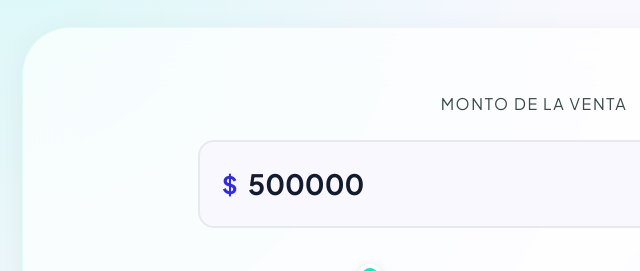
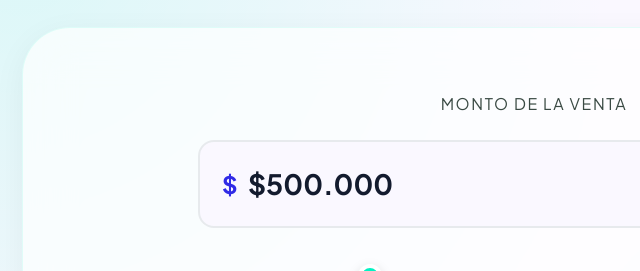
Before and after one commit to daniellavaala/kintux, a plain HTML site: page index.html in a window 1280 px wide. Shown: the part 2606-2877 px from the top of the page, 106-746 px from the left. Drawn offline with nearby package versions, Linux system fonts and the light colour scheme.

Commit message:
Update index.html

```diff
--- a/index.html
+++ b/index.html
@@ -306,7 +306,13 @@
 <label class="block font-label-md text-on-surface-variant mb-6 uppercase tracking-widest text-center">Monto de la Venta</label>
 <div class="relative group mb-8">
 <span class="absolute left-6 top-1/2 -translate-y-1/2 text-brand-blue font-bold text-2xl">$</span>
-<input class="w-full bg-surface border-2 border-outline-variant/30 rounded-2xl py-6 pl-12 pr-6 text-headline-md font-bold text-on-surface focus:border-brand-neon focus:ring-0 transition-all" id="saleAmount" type="number" min="10000" max="2000000" step="10000" value="500000"/>
+<input
+  class="w-full bg-surface border-2 border-outline-variant/30 rounded-2xl py-6 pl-12 pr-6 text-headline-md font-bold text-on-surface focus:border-brand-neon focus:ring-0 transition-all"
+  id="saleAmount"
+  type="text"
+  value="$500.000"
+  readonly
+/>
 </div>
 <input class="w-full" id="saleRange" max="2000000" min="10000" step="10000" type="range" value="500000"/>
 </div><div class="grid grid-cols-1 lg:grid-cols-2 gap-12">
@@ -369,8 +375,11 @@
 <script>
   const IVA_CHILE = 0.19;
 
-  const KINTUX_COMMISSION = 0.006; // 0.6%
-  const OTHERS_COMMISSION = 0.0079; // 0.79%
+  const MIN_AMOUNT = 10000;
+  const MAX_AMOUNT = 2000000;
+
+  const KINTUX_COMMISSION = 0.006;
+  const OTHERS_COMMISSION = 0.0079;
 
   const saleAmount = document.getElementById("saleAmount");
   const saleRange = document.getElementById("saleRange");
@@ -396,17 +405,13 @@
     const iva = commission * IVA_CHILE;
     const net = amount - commission - iva;
 
-    return {
-      commission,
-      iva,
-      net
-    };
+    return { commission, iva, net };
   }
 
   function updateCalculators(value) {
-    const amount = Number(value) || 0;
+    const amount = Math.min(Math.max(Number(value) || MIN_AMOUNT, MIN_AMOUNT), MAX_AMOUNT);
 
-    saleAmount.value = amount;
+    saleAmount.value = formatCLP(amount);
     saleRange.value = amount;
 
     const kintux = calculate(amount, KINTUX_COMMISSION);
@@ -421,15 +426,14 @@
     ivaFeeOthers.textContent = `-${formatCLP(others.iva)}`;
   }
 
-  saleAmount.addEventListener("input", function () {
-    updateCalculators(this.value);
-  });
+  saleRange.min = MIN_AMOUNT;
+  saleRange.max = MAX_AMOUNT;
 
   saleRange.addEventListener("input", function () {
     updateCalculators(this.value);
   });
 
-  updateCalculators(saleAmount.value);
+  updateCalculators(saleRange.value);
 </script>
 <!-- Footer - Converted to Light -->
 <footer class="w-full py-20 bg-surface-container-low border-t border-outline-variant/20">
```
